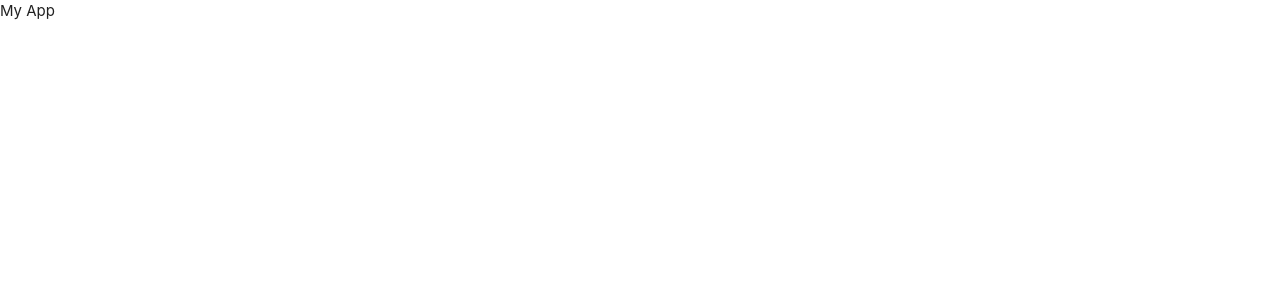
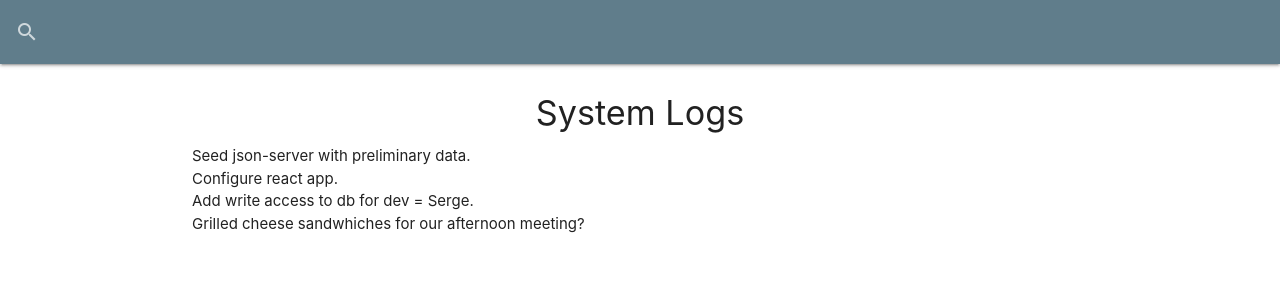
Before and after one commit to TravisPRyan/collabability, a React (Create React App) app: page / in a window 1280 px wide. Shown: the top 300 px of the page. Built offline with nearby package versions, Linux system fonts and the light colour scheme; data requests are answered from the project's data file.

Commit message:
v3 NavBar & Search

```diff
--- a/src/App.js
+++ b/src/App.js
@@ -1,6 +1,8 @@
-import React, { useEffect } from "react";
+import React, { useEffect, Fragment } from "react";
 import "materialize-css/dist/css/materialize.min.css";
 import M from "materialize-css/dist/js/materialize.min.js";
+import SearchBar from "./components/layout/SearchBar";
+import Logs from "./components/logs/Logs";
 import "./App.css";
 
 const App = () => {
@@ -9,7 +11,14 @@
     M.AutoInit();
   });
 
-  return <div className="App">My App</div>;
+  return (
+    <Fragment>
+      <SearchBar />
+      <div className="container">
+        <Logs />
+      </div>
+    </Fragment>
+  );
 };
 
 export default App;
--- /dev/null
+++ b/src/components/layout/SearchBar.js
@@ -0,0 +1,21 @@
+import React from "react";
+
+const SearchBar = () => {
+  return (
+    <nav style={{ marginBottom: "30px" }} className="blue-grey">
+      <div className="nav-wrapper">
+        <form>
+          <div className="input-field">
+            <input id="search" type="search" required />
+            <label className="label-icon" htmlFor="search">
+              <i className="material-icons">search</i>
+            </label>
+            <i className="material-icons">close</i>
+          </div>
+        </form>
+      </div>
+    </nav>
+  );
+};
+
+export default SearchBar;
--- /dev/null
+++ b/src/components/logs/Logs.js
@@ -0,0 +1,38 @@
+import React, { useState, useEffect } from "react";
+
+const Logs = () => {
+  const [logs, setLogs] = useState([]);
+  const [loading, setLoading] = useState(false);
+
+  useEffect(() => {
+    getLogs();
+    //eslint-disable-next-line
+  }, []);
+
+  const getLogs = async () => {
+    setLoading(true);
+    const res = await fetch("/logs");
+    const data = await res.json();
+
+    setLogs(data);
+    setLoading(false);
+  };
+
+  if (loading) {
+    return <h4>Loading...</h4>;
+  }
+  return (
+    <ul className="collection-with-header">
+      <li className="collection-header">
+        <h4 className="center">System Logs</h4>
+      </li>
+      {!loading && logs.length === 0 ? (
+        <p className="center">No logs...</p>
+      ) : (
+        logs.map(log => <li>{log.message}</li>)
+      )}
+    </ul>
+  );
+};
+
+export default Logs;
```
Also changed, not shown: src/components/logs/LogItem.js (added), 1 other file (tests, documents, lock files or other folders).
